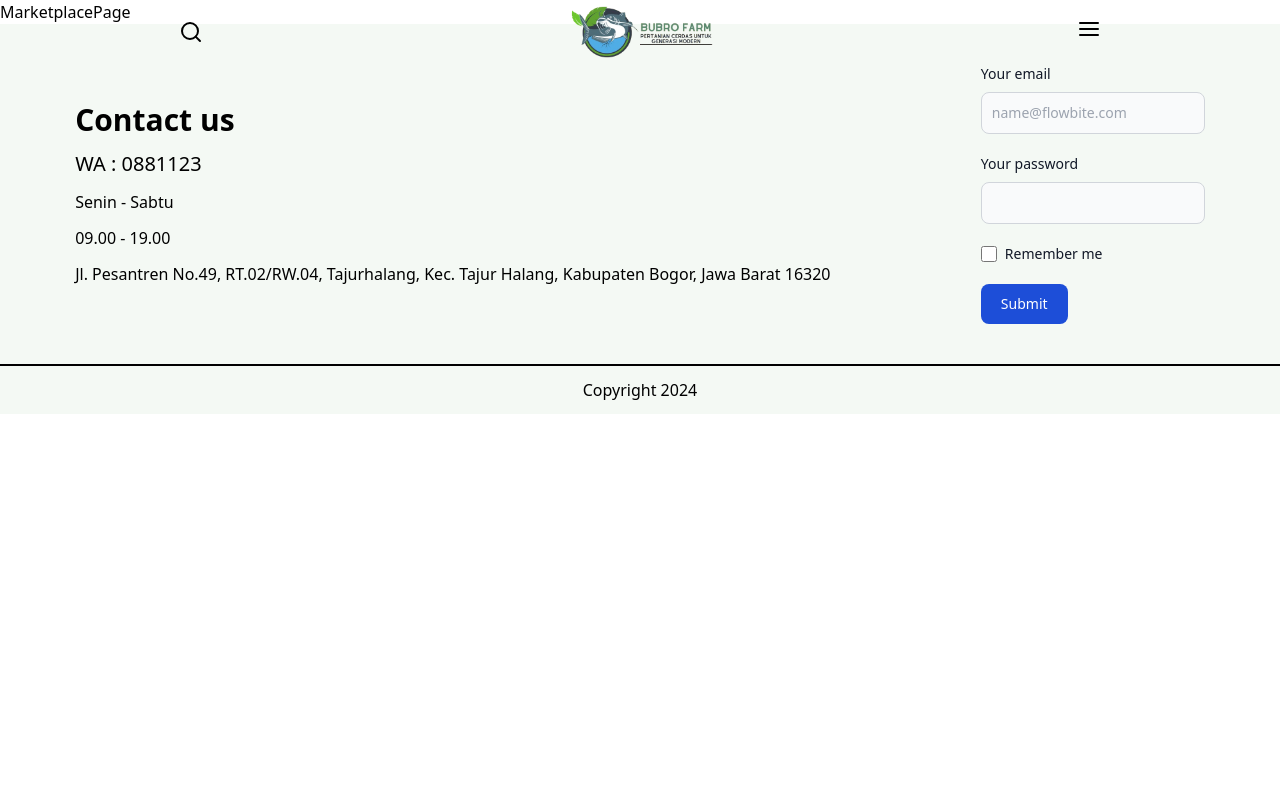
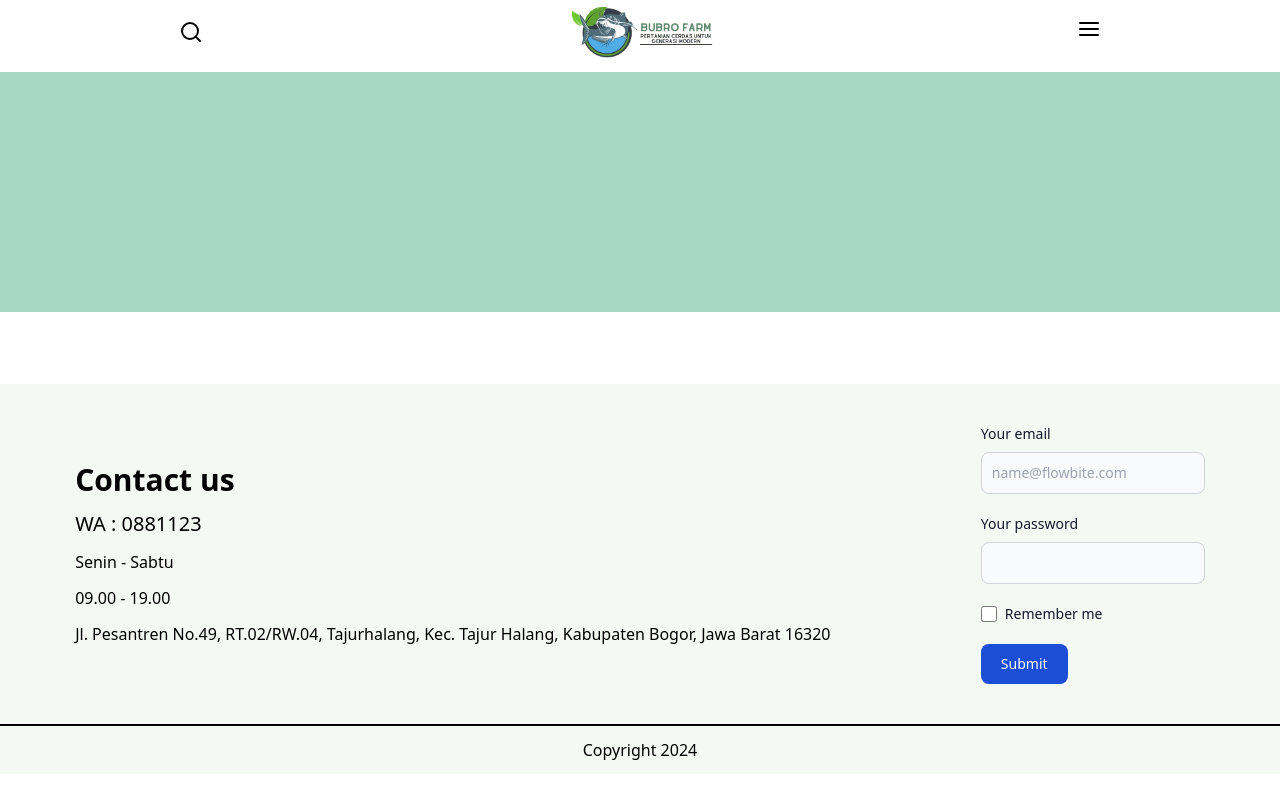
Before and after one commit to FaiqSr/thfarm, a React (Vite) app: page /market in a window 1280 px wide. Built offline with nearby package versions, Linux system fonts and the light colour scheme.

Commit message:
market mah sedikit

```diff
--- a/src/pages/MarketplacePage.jsx
+++ b/src/pages/MarketplacePage.jsx
@@ -1,7 +1,14 @@
 import React from "react";
 
 function MarketplacePage() {
-  return <div>MarketplacePage</div>;
+  return (
+    <>
+      <header className="min-h-96 flex justify-center items-center">
+        <div className="container bg-primary w-full h-60 "></div>
+      </header>
+      <div></div>
+    </>
+  );
 }
 
 export default MarketplacePage;
```
